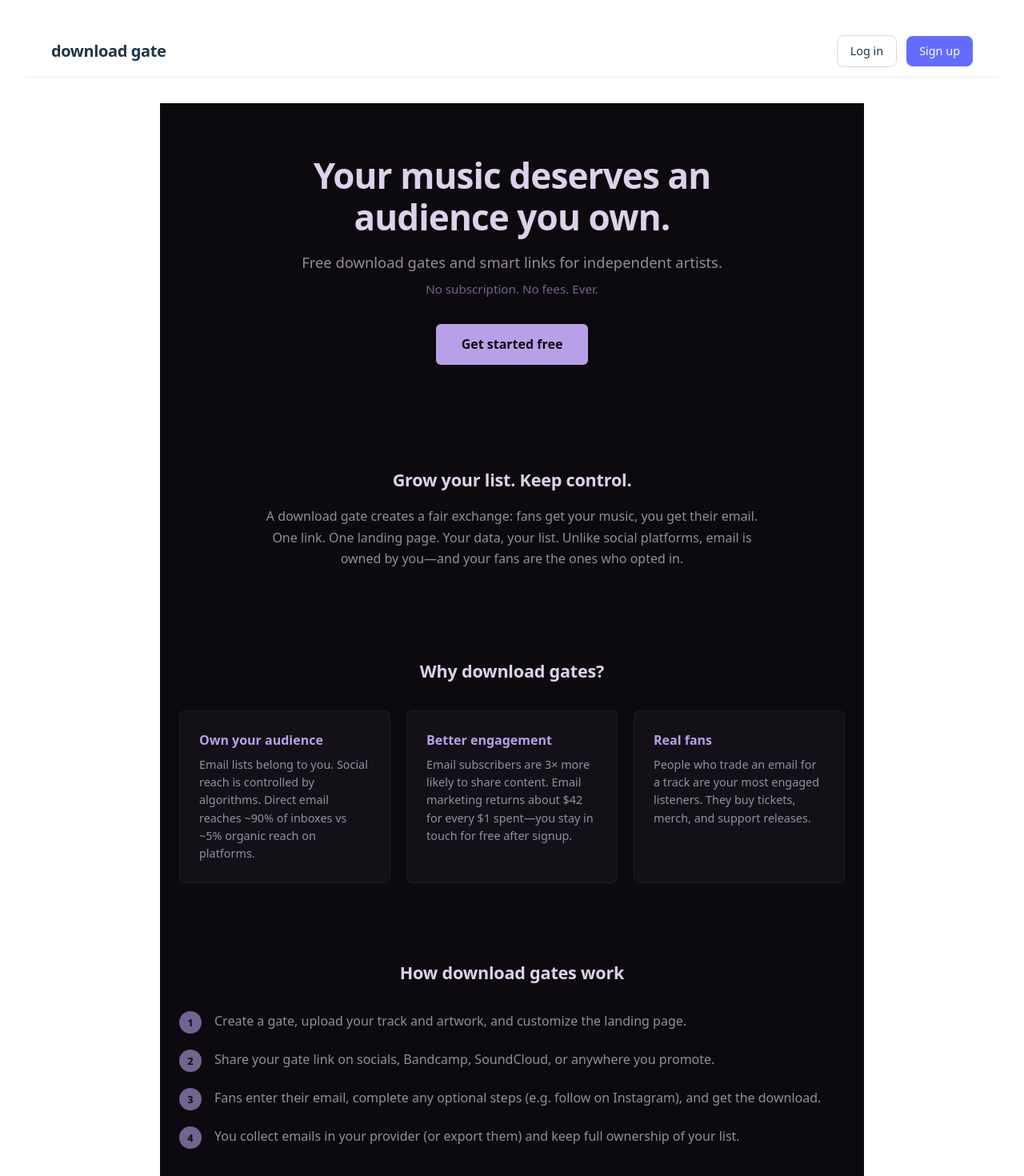
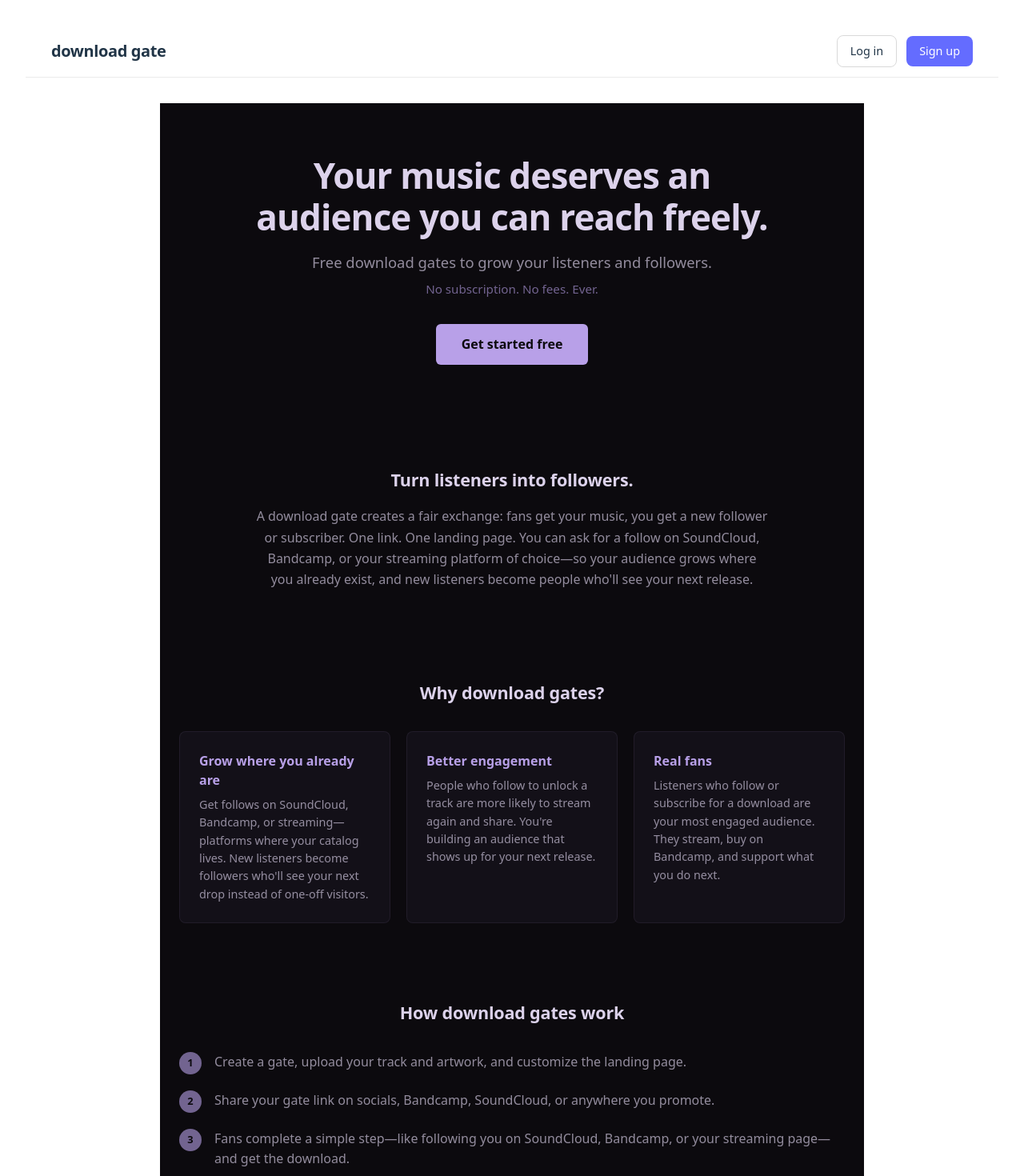
Before and after one commit to robin-lake/download-gate, a React (Vite) app in the folder frontend/: page / in a window 1280 px wide. Shown: the top 1470 px of the page at 80% size. Built offline with nearby package versions, Linux system fonts and the light colour scheme; no server answers.

Commit message:
update text

```diff
--- a/frontend/src/pages/Home/Home.tsx
+++ b/frontend/src/pages/Home/Home.tsx
@@ -8,10 +8,10 @@ export default function Home() {
     <div className="home">
       <section className="home__hero">
         <h1 className="home__hero-title">
-          Your music deserves an audience you own.
+          Your music deserves an audience you can reach freely.
         </h1>
         <p className="home__hero-subtitle">
-          Free download gates and smart links for independent artists.
+          Free download gates to grow your listeners and followers.
         </p>
         <p className="home__hero-tagline">
           No subscription. No fees. Ever.
@@ -22,9 +22,9 @@ export default function Home() {
       </section>
 
       <section className="home__intro">
-        <h2 className="home__section-title">Grow your list. Keep control.</h2>
+        <h2 className="home__section-title">Turn listeners into followers.</h2>
         <p className="home__section-text">
-          A download gate creates a fair exchange: fans get your music, you get their email. One link. One landing page. Your data, your list. Unlike social platforms, email is owned by you—and your fans are the ones who opted in.
+          A download gate creates a fair exchange: fans get your music, you get a new follower or subscriber. One link. One landing page. You can ask for a follow on SoundCloud, Bandcamp, or your streaming platform of choice—so your audience grows where you already exist, and new listeners become people who'll see your next release.
         </p>
       </section>
 
@@ -32,16 +32,16 @@ export default function Home() {
         <h2 className="home__section-title">Why download gates?</h2>
         <div className="home__benefits-grid">
           <div className="home__benefit-card">
-            <h3>Own your audience</h3>
-            <p>Email lists belong to you. Social reach is controlled by algorithms. Direct email reaches ~90% of inboxes vs ~5% organic reach on platforms.</p>
+            <h3>Grow where you already are</h3>
+            <p>Get follows on SoundCloud, Bandcamp, or streaming—platforms where your catalog lives. New listeners become followers who'll see your next drop instead of one-off visitors.</p>
           </div>
           <div className="home__benefit-card">
             <h3>Better engagement</h3>
-            <p>Email subscribers are 3× more likely to share content. Email marketing returns about $42 for every $1 spent—you stay in touch for free after signup.</p>
+            <p>People who follow to unlock a track are more likely to stream again and share. You're building an audience that shows up for your next release.</p>
           </div>
           <div className="home__benefit-card">
             <h3>Real fans</h3>
-            <p>People who trade an email for a track are your most engaged listeners. They buy tickets, merch, and support releases.</p>
+            <p>Listeners who follow or subscribe for a download are your most engaged audience. They stream, buy on Bandcamp, and support what you do next.</p>
           </div>
         </div>
       </section>
@@ -59,11 +59,11 @@ export default function Home() {
           </div>
           <div className="home__how-step">
             <span className="home__how-num">3</span>
-            <p>Fans enter their email, complete any optional steps (e.g. follow on Instagram), and get the download.</p>
+            <p>Fans complete a simple step—like following you on SoundCloud, Bandcamp, or your streaming page—and get the download.</p>
           </div>
           <div className="home__how-step">
             <span className="home__how-num">4</span>
-            <p>You collect emails in your provider (or export them) and keep full ownership of your list.</p>
+            <p>You gain new followers on the platforms you care about—no lock-in, no middleman.</p>
           </div>
         </div>
       </section>
```
Also changed, not shown: 1 other file (tests, documents, lock files or other folders).
